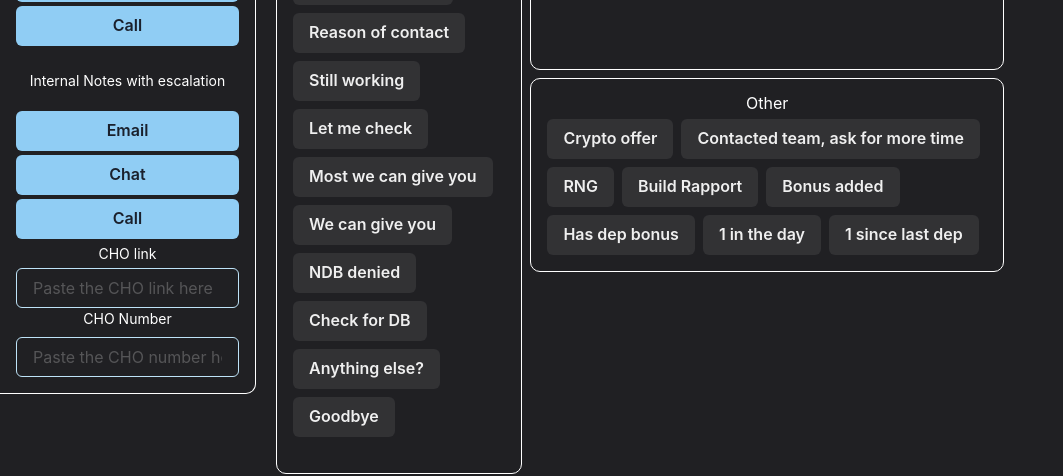
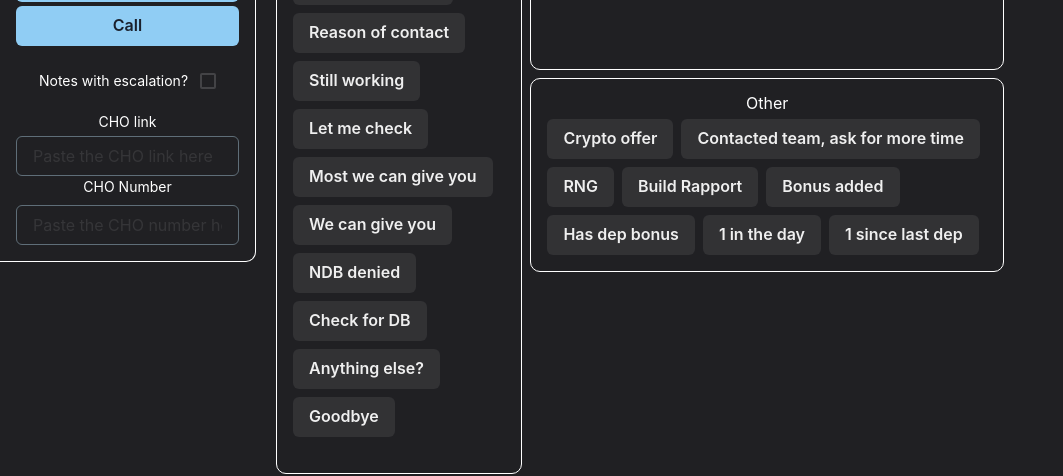
Before and after one commit to angelzxz1/csassistant, a Next.js app: page / in a window 1280 px wide. Shown: the part 184-660 px from the top of the page, without its empty margins (0-1063 px from the left). Built offline with nearby package versions, Linux system fonts and the light colour scheme.

Commit message:
Update sideBar.js

```diff
--- a/components/sideBar.js
+++ b/components/sideBar.js
@@ -1,7 +1,14 @@
-import { Box, Flex, useColorModeValue, Button, Input } from "@chakra-ui/react";
+import {
+  Box,
+  Flex,
+  useColorModeValue,
+  Button,
+  Input,
+  Checkbox,
+} from "@chakra-ui/react";
 import { useState } from "react";
 
-const NoteButton = ({ text, label }) => {
+const NoteButton = ({ text, label, uncheck }) => {
   const [message, setMessage] = useState("");
   const componentDidUpdate = () => {
     setMessage("Coppied!");
@@ -12,6 +19,7 @@ const NoteButton = ({ text, label }) => {
       <Button
         onClick={() => {
           navigator.clipboard.writeText(text);
+          uncheck(false);
           componentDidUpdate();
         }}
         colorScheme={useColorModeValue("teal", "blue")}
@@ -24,9 +32,11 @@ const NoteButton = ({ text, label }) => {
     </Flex>
   );
 };
+
 const Note = () => {
   const [escLink, setEscLink] = useState("");
   const [choNumber, setChoNumber] = useState("");
+  const [isEscalated, setIsEscalated] = useState(false);
   return (
     <Flex w="100%" direction="column" fontSize={14}>
       <Flex w="100%" direction="column" pt={1}>
@@ -35,43 +45,54 @@ const Note = () => {
         </Flex>
         <Flex w="100%" direction="column" justify="space-evenly">
           <NoteButton
-            text={`<b>Player Inquiry</b>: \n<b>Resolution</b>: \n<b>Ticket ID</b>: `}
+            text={`<b>Player Inquiry</b>: \n<b>Resolution</b>: \n${
+              isEscalated
+                ? `<a href="${escLink}" target="_blank"><b>${choNumber}</a></b></b>\n`
+                : ""
+            }<b>Ticket ID</b>: `}
             label="Email"
+            uncheck={setIsEscalated}
           />
           <NoteButton
-            text={`<b>Player Inquiry</b>: \n<b>Resolution</b>: \n<b>Chat ID</b>: `}
+            text={`<b>Player Inquiry</b>: \n<b>Resolution</b>: \n${
+              isEscalated
+                ? `<a href="${escLink}" target="_blank"><b>${choNumber}</a></b></b>\n`
+                : ""
+            }<b>Chat ID</b>: `}
             label="Chat"
+            uncheck={setIsEscalated}
           />
           <NoteButton
-            text={`<b>Player Inquiry</b>: \n<b>Resolution</b>: \n<b>Phone Number</b>: `}
+            text={`<b>Player Inquiry</b>: \n<b>Resolution</b>: \n${
+              isEscalated
+                ? `<a href="${escLink}" target="_blank"><b>${choNumber}</a></b></b>\n`
+                : ""
+            }<b>Phone Number</b>: `}
             label="Call"
+            uncheck={setIsEscalated}
           />
         </Flex>
       </Flex>
       <Flex w="100%" direction="column" pt={5}>
         <Flex w="100%" justify="center" pb={5}>
-          Internal Notes with escalation
+          Notes with escalation?
+          <Checkbox
+            ml={3}
+            isChecked={isEscalated}
+            onChange={() => {
+              setIsEscalated((prev) => !prev);
+              console.log(isEscalated);
+            }}
+          />
         </Flex>
         <Flex w="100%" justify="space-evenly" direction="column">
-          <NoteButton
-            text={`<b>Player Inquiry</b>: \n<b>Resolution</b>: \n<a href="${escLink}" target="_blank"><b>${choNumber}</a></b></b>\n<b>Ticket ID</b>: `}
-            label="Email"
-          />
-          <NoteButton
-            text={`<b>Player Inquiry</b>: \n<b>Resolution</b>: \n<a href="${escLink}" target="_blank"><b>${choNumber}</a></b></b>\n<b>Chat ID</b>: `}
-            label="Chat"
-          />
-          <NoteButton
-            text={`<b>Player Inquiry</b>: \n<b>Resolution</b>: \n<a href="${escLink}" target="_blank"><b>${choNumber}</a></b></b>\n<b>Phone Number</b>: `}
-            label="Call"
-          />
           <Flex justify="center">CHO link</Flex>
           <Input
             value={escLink}
             borderColor={useColorModeValue("teal", "blue.100")}
-            color={useColorModeValue("teal", "blue.100")}
             placeholder="Paste the CHO link here"
             mt={1}
+            isDisabled={!isEscalated}
             onChange={(e) => {
               setEscLink(e.target.value);
             }}
@@ -82,6 +103,7 @@ const Note = () => {
             borderColor={useColorModeValue("teal", "blue.100")}
             placeholder="Paste the CHO number here"
             mt={2}
+            isDisabled={!isEscalated}
             onChange={(e) => {
               setChoNumber(e.target.value);
             }}
```
